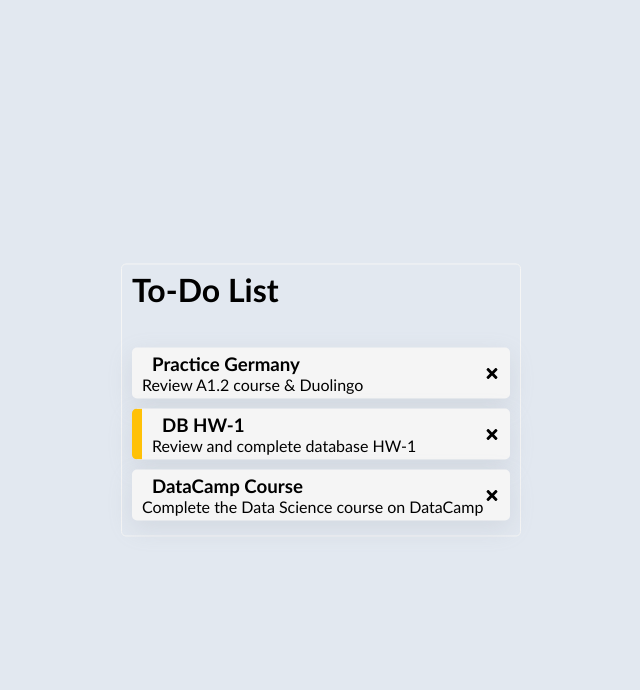
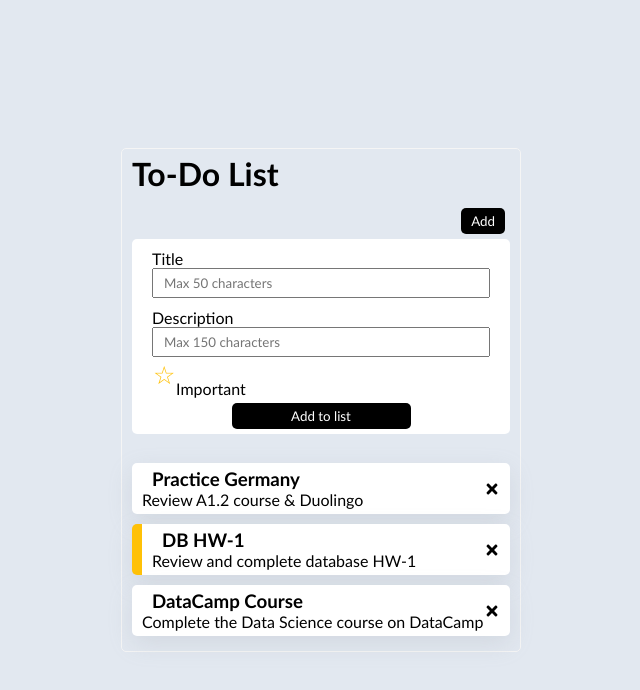
Before and after one commit to keivanipchihagh/to-do-list, a React (Create React App) app: page / in a window 1280 px wide. Shown: the top 690 px of the page, without its empty margins (319-959 px from the left). Built offline with nearby package versions, Linux system fonts and the light colour scheme.

Commit message:
Added form layout

```diff
--- a/src/App.js
+++ b/src/App.js
@@ -1,6 +1,8 @@
 import { useState } from 'react'
 import Header from './Components/Header'
 import Tasks from './Components/Tasks'
+import Form from './Components/Form'
+import Button from './Components/Button'
 
 function App() {
 
@@ -36,8 +38,10 @@ function App() {
   }
 
   return (
-    <div className="App">
+    <div className={`App border-radius-5`}>
       <Header />
+      <Button />
+      <Form />
       <br />
       {(tasks.length > 0) ? <Tasks tasks={tasks} onToggle={toggleStarred} onDelete={deleteTask} /> : <span>Yey! You can take the rest of the day off 😋</span>}
     </div>
--- /dev/null
+++ b/src/Components/Button.js
@@ -0,0 +1,11 @@
+import React from 'react'
+
+function Button() {
+    return (
+        <div className="flex-box">
+            <button className={`ToggleBtn border-radius-5`}>Add</button>
+        </div>
+    )
+}
+
+export default Button
--- /dev/null
+++ b/src/Components/Form.js
@@ -0,0 +1,26 @@
+import React from 'react'
+
+function Form() {
+    return (
+        <form className={`Form whiteBg border-radius-5`}>
+            <div className="form-control">
+                <label>Title</label>
+                <input type="text" placeholder="Max 50 characters" />
+            </div>
+
+            <div className="form-control">
+                <label>Description</label>
+                <input type="text" placeholder="Max 150 characters" />
+            </div>
+
+            <div className="form-control form-control-check">
+                <label htmlFor="checkbox" style={{cursor: "pointer"}}><input className="star" id="checkbox" type="checkbox" style={{width: 'auto'}} /> Important</label>
+
+            </div>
+
+            <input type="submit" value="Add to list" className={`Submitbtn border-radius-5`} />
+        </form>
+    )
+}
+
+export default Form
--- a/src/Components/Task.js
+++ b/src/Components/Task.js
@@ -3,7 +3,7 @@ import {FaTimes} from 'react-icons/fa'
 
 function Task({ task, onToggle, onDelete }) {
     return (
-        <div className={`Task ${task.starred ? 'Task-starred': ''}`} onDoubleClick={() => onToggle(task.id)}>
+        <div className={`Task whiteBg border-radius-5 ${task.starred ? 'golden-border-l': ''}`} onDoubleClick={() => onToggle(task.id)}>
             <h3>{task.title}</h3>
             <p>{task.description}</p>
             <FaTimes className='Task-times' onClick={() => onDelete(task.id)} />
--- a/src/index.css
+++ b/src/index.css
@@ -22,7 +22,6 @@ body {
 .App {
   border: 1px solid whitesmoke;
   padding: 5px 10px;
-  border-radius: 5px;
 }
 
 .Header h1 {
@@ -30,10 +29,8 @@ body {
 }
 
 .Task {
-  background-color: whitesmoke;
   margin: 10px 0px;
   padding: 5px 10px;
-  border-radius: 5px;
   box-shadow: rgba(149, 157, 165, 0.2) 0px 8px 24px;
   cursor: pointer;
   position: relative;
@@ -47,12 +44,87 @@ body {
   margin: 0px;
 }
 
-.Task-starred {
-  border-left: 10px solid #ffc107;
-}
 
 .Task-times {
   position: absolute;
   top: 18px;
   right: 10px;
 }
+
+.ToggleBtn {
+  background-color: black;
+  border: none;
+  color: white;
+  padding: 5px 10px;
+  cursor: pointer;
+  margin: 5px;
+}
+
+.Submitbtn {
+  background-color: black;
+  border: none;
+  color: white;
+  padding: 5px 10px;
+  cursor: pointer;
+  width: 50%;
+  display: block;
+  margin: auto;
+}
+
+.Form {
+  padding: 5px 10px;
+}
+
+.Form .form-control {
+  padding: 5px 10px;
+}
+
+.whiteBg {
+  background-color: white;
+}
+
+.border-radius-5 {
+  border-radius: 5px;
+}
+
+.flex-box {
+  display:flex;
+  justify-content: flex-end;
+}
+
+.golden-border-l {
+  border-left: 10px solid #ffc107;
+}
+
+.form-control {
+  margin: 0px 0;
+}
+
+.form-control label {
+  display: block;
+}
+
+.form-control input {
+  width: 100%;
+  padding: 5px 10px;
+}
+
+.star {
+  visibility: hidden;
+  font-size: 25px;
+  cursor: pointer;
+  color: #ffc107;
+}
+.star:before {
+  content: "\2606";
+  position: relative;
+  top: -11px;
+  left: -3px;
+  visibility: visible;
+}
+.star:checked:before {
+  content: "\2605";
+  position: relative;
+  top: -11px;
+  left: -3px;
+}
```
